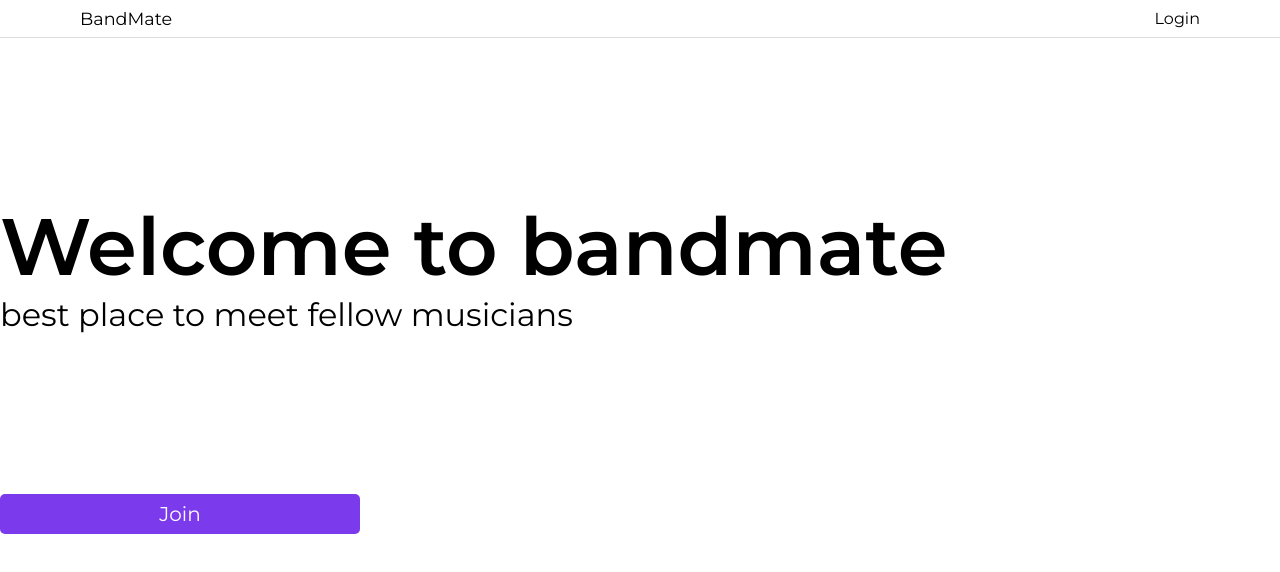
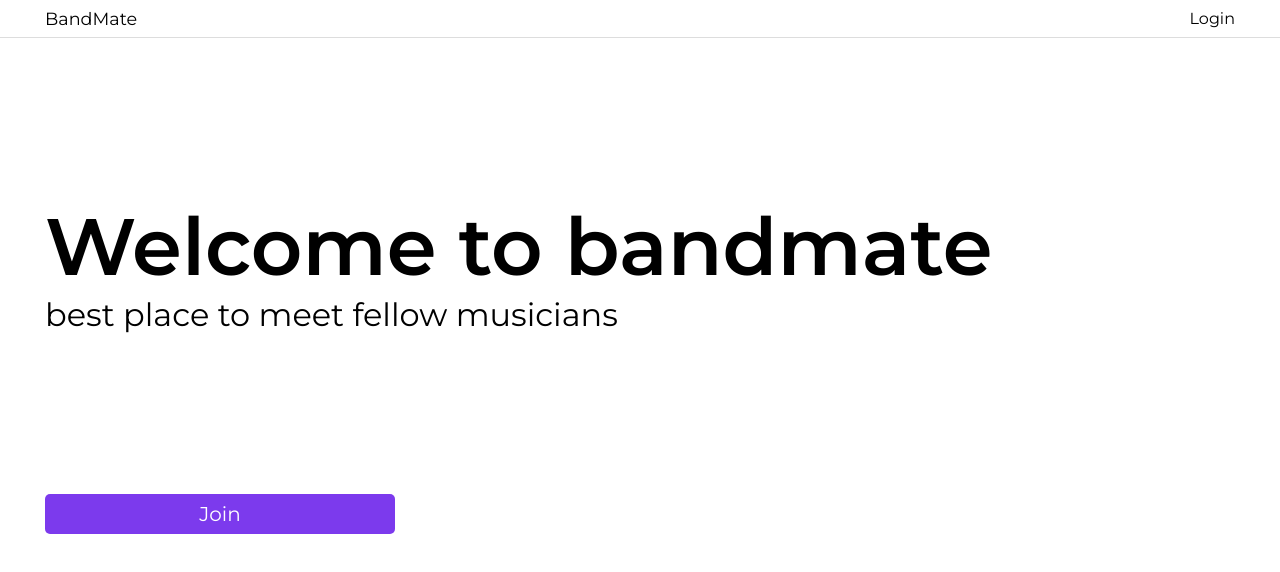
Before and after one commit to krzygrzywygrzy/bandmate_fb, a React (Create React App) app: page / in a window 1280 px wide. Shown: the top 572 px of the page. Built offline with nearby package versions, Linux system fonts and the light colour scheme; no server answers.

Commit message:
responsiveness of container

```diff
--- a/src/components/layout/navbar/Navbar.tsx
+++ b/src/components/layout/navbar/Navbar.tsx
@@ -5,10 +5,12 @@ import "./navbar.css";
 const Navbar: React.FC = () => {
   return (
     <div className="navbar">
-      <div className="navbar-title">
-        <Link href="/">BandMate</Link>
+      <div className="navbar-container container">
+        <div className="navbar-container-title">
+          <Link href="/">BandMate</Link>
+        </div>
+        <div className="auth">Login</div>
       </div>
-      <div className="auth">Login</div>
     </div>
   );
 };
--- a/src/components/layout/navbar/navbar.css
+++ b/src/components/layout/navbar/navbar.css
@@ -2,8 +2,11 @@
   position: -webkit-sticky;
   position: sticky;
   top: 0;
-  padding: 0.5rem 5rem;
+  padding: 0.5rem 0;
   border-bottom: 1px solid #dddddd;
+}
+
+.navbar-container {
   display: -webkit-box;
   display: -ms-flexbox;
   display: flex;
@@ -15,7 +18,7 @@
           align-items: center;
 }
 
-.navbar-title {
+.navbar-container-title {
   font-size: 1.1rem;
 }
 
--- a/src/components/layout/navbar/navbar.scss
+++ b/src/components/layout/navbar/navbar.scss
@@ -1,15 +1,17 @@
 .navbar {
   position: sticky;
   top: 0;
-  padding: 0.5rem 5rem;
+  padding: 0.5rem 0;
   border-bottom: 1px solid rgb(221, 221, 221);
 
-  display: flex;
-  justify-content: space-between;
-  align-items: center;
+  &-container {
+    display: flex;
+    justify-content: space-between;
+    align-items: center;
 
-  &-title {
-    font-size: 1.1rem;
+    &-title {
+      font-size: 1.1rem;
+    }
   }
 
   .auth {
--- a/src/routes/welcome/Welcome.tsx
+++ b/src/routes/welcome/Welcome.tsx
@@ -5,13 +5,13 @@ import { useLocation } from "wouter";
 const Welcome: React.FC = () => {
   const [, setLocation] = useLocation();
   return (
-    <div className="welcome">
+    <div className="welcome container">
       <header>
         <span className="title">Welcome to bandmate</span>
         <br />
         <span className="sub-title">best place to meet fellow musicians</span>
       </header>
-      <section>
+      <section className="join">
         <button className="button" onClick={() => setLocation("/join")}>
           Join
         </button>
--- a/src/routes/welcome/welcome.css
+++ b/src/routes/welcome/welcome.css
@@ -1,18 +1,41 @@
+.container {
+  width: 90%;
+  margin: auto;
+}
+
+@media (min-width: 768px) {
+  .container {
+    width: 760px;
+  }
+}
+
+@media (min-width: 992px) {
+  .container {
+    width: 980px;
+  }
+}
+
+@media (min-width: 1200px) {
+  .container {
+    width: 1190px;
+  }
+}
+
 .welcome header {
   margin: 10rem 0;
 }
 
 .welcome header .title {
-  font-size: 5rem;
+  font-size: 3rem;
   font-weight: 600;
 }
 
 .welcome header .sub-title {
-  font-size: 2rem;
+  font-size: 1rem;
   font-weight: 400;
 }
 
-button {
+.welcome .join button {
   padding: 0.5rem 1rem;
   background: #7c3aed;
   border: none;
@@ -21,6 +44,20 @@ button {
   cursor: pointer;
   font-family: inherit;
   font-size: 1.25rem;
-  width: 360px;
+  width: 90%;
+  margin-left: auto;
+  margin-right: auto;
+}
+
+@media (min-width: 768px) {
+  .welcome header .title {
+    font-size: 5rem;
+  }
+  .welcome header .sub-title {
+    font-size: 2rem;
+  }
+  .welcome .join button {
+    width: 350px;
+  }
 }
 /*# sourceMappingURL=welcome.css.map */
--- a/src/routes/welcome/welcome.scss
+++ b/src/routes/welcome/welcome.scss
@@ -5,19 +5,42 @@
     margin: 10rem 0;
 
     .title {
-      font-size: 5rem;
+      font-size: 3rem;
       font-weight: 600;
     }
 
     .sub-title {
-      font-size: 2rem;
+      font-size: 1rem;
       font-weight: 400;
+    }
+  }
+
+  .join {
+    button {
+      @include button-mixin;
+      font-size: 1.25rem;
+      width: 90%;
+      margin-left: auto;
+      margin-right: auto;
     }
   }
 }
 
-button {
-  @include button-mixin;
-  font-size: 1.25rem;
-  width: 360px;
+@media (min-width: 768px) {
+  .welcome {
+    header {
+      .title {
+        font-size: 5rem;
+      }
+      .sub-title {
+        font-size: 2rem;
+      }
+    }
+
+    .join {
+      button {
+        width: 350px;
+      }
+    }
+  }
 }
--- a/src/scss/_global.scss
+++ b/src/scss/_global.scss
@@ -9,3 +9,26 @@
   cursor: pointer;
   font-family: inherit;
 }
+
+.container {
+  width: 90%;
+  margin: auto;
+}
+
+@media (min-width: 768px) {
+  .container {
+    width: 760px;
+  }
+}
+
+@media (min-width: 992px) {
+  .container {
+    width: 980px;
+  }
+}
+
+@media (min-width: 1200px) {
+  .container {
+    width: 1190px;
+  }
+}
```
Also changed, not shown: public/index.html (+0 -9 lines), 2 other files (tests, documents, lock files or other folders).
